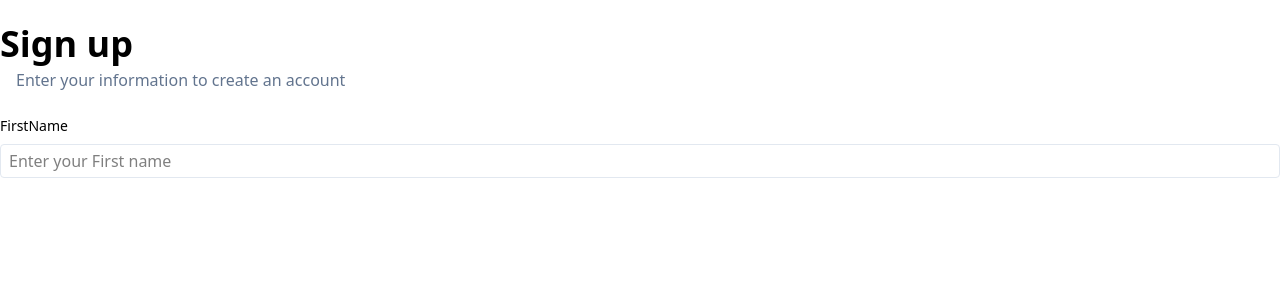
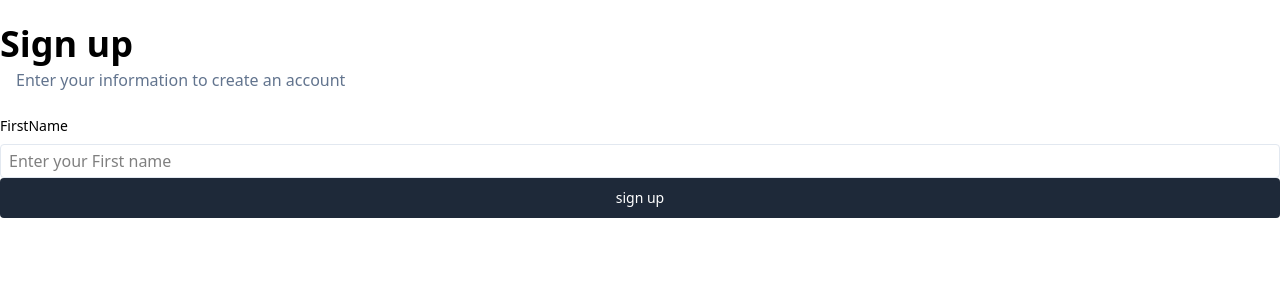
Before and after one commit to rajankit3107/paytm-client, a React (Vite) app: page / in a window 1280 px wide. Shown: the top 300 px of the page. Built offline with nearby package versions, Linux system fonts and the light colour scheme.

Commit message:
added generic button component

```diff
--- a/src/App.tsx
+++ b/src/App.tsx
@@ -1,3 +1,4 @@
+import { Button } from "./components/Button";
 import { Heading } from "./components/Heading";
 import { InputBox } from "./components/InputBox";
 import { SubHeading } from "./components/SubHeading";
@@ -8,6 +9,7 @@ function App() {
       <Heading label="Sign up" />
       <SubHeading label="Enter your information to create an account" />
       <InputBox label="FirstName" placeholder="Enter your First name" />
+      <Button label="sign up" onClick={() => alert("hey there")} />
     </>
   );
 }
--- /dev/null
+++ b/src/components/Button.tsx
@@ -0,0 +1,16 @@
+interface ButtonProps {
+  label: string;
+  onClick: () => void;
+}
+
+export function Button({ label, onClick }: ButtonProps) {
+  return (
+    <button
+      onClick={onClick}
+      type="button"
+      className=" w-full text-white bg-gray-800 hover:bg-gray-900 focus:outline-none focus:ring-4 focus:ring-gray-300 font-medium rounded-sm text-sm px-5 py-2.5 me-2 mb-2 cursor-pointer"
+    >
+      {label}
+    </button>
+  );
+}
```
